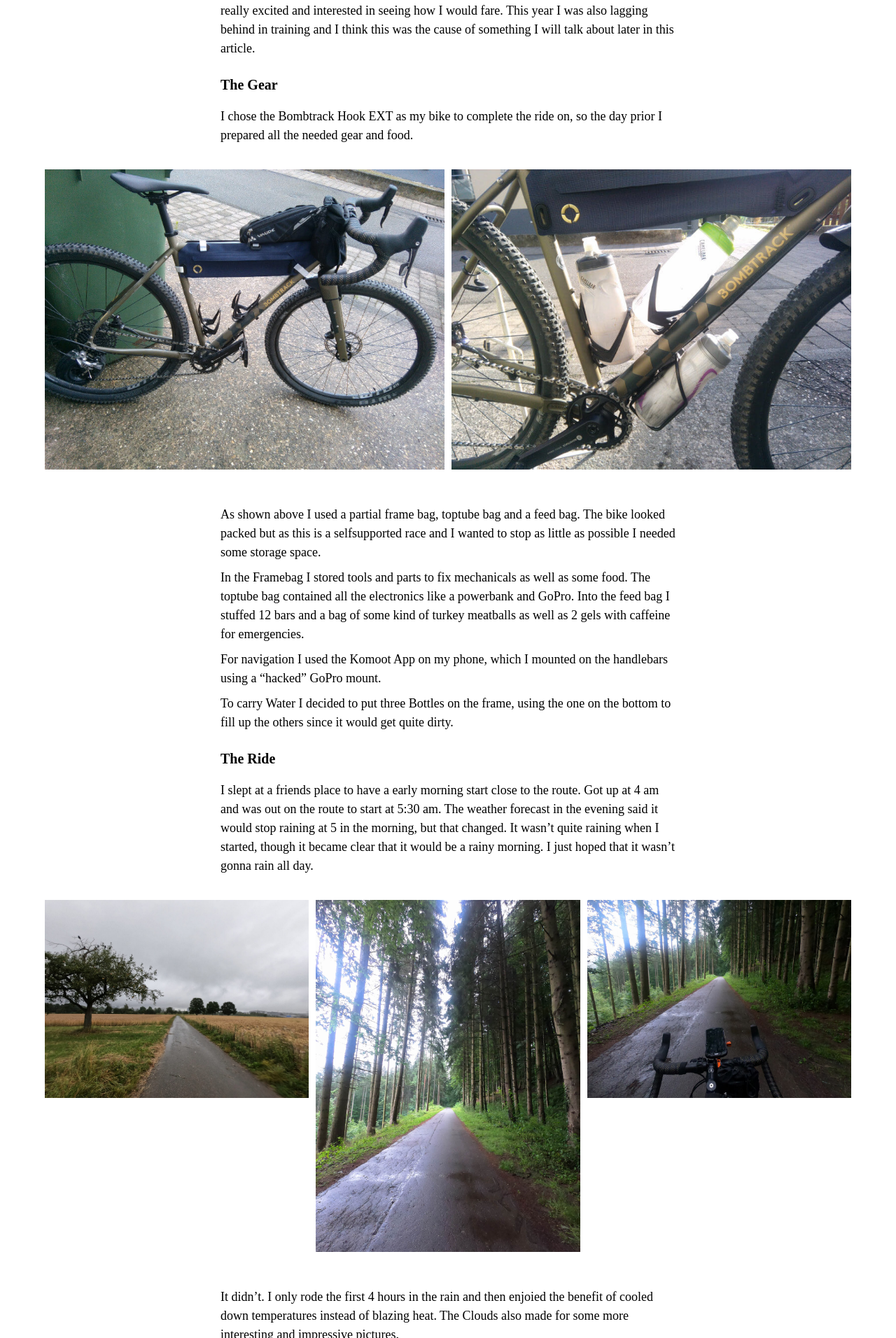
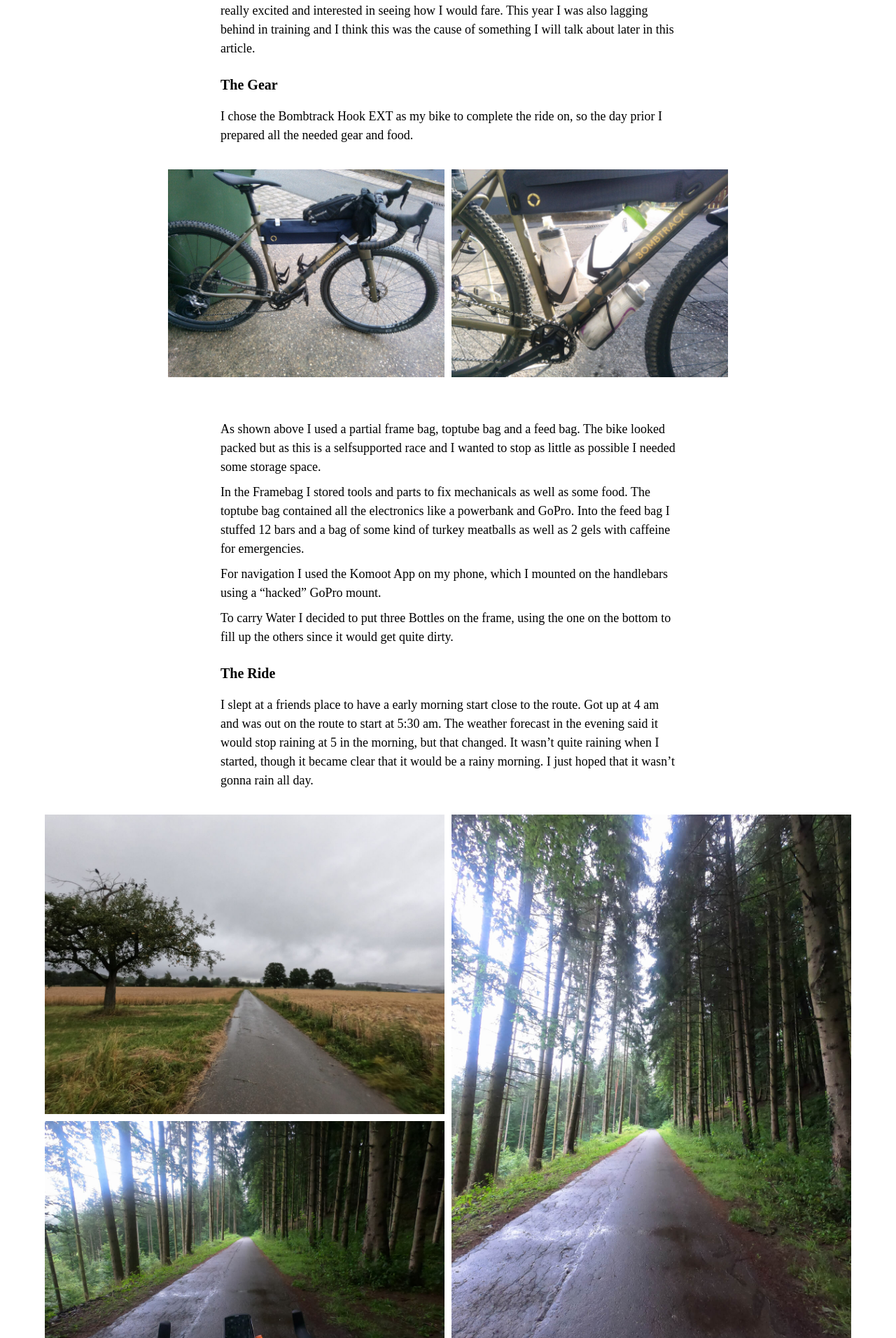
Before and after one commit to SebastianSlash/SebastianSlash.github.io, a Jekyll site: the page built from _posts/adventure/2020-07-21-riding-the-orbit360-BW.md, in a window 1280 px wide. Shown: the part 734-2646 px from the top of the page at 70% size. Built offline with Jekyll 4.4.1, drawn with Linux system fonts in a browser that asks for light colours; some web fonts are replaced.

Commit message:
added different gallery layouts

```diff
--- a/_includes/post-gallery.html
+++ b/_includes/post-gallery.html
@@ -1,13 +1,34 @@
-{% assign images = page.galleries[include.gallery] %}
+{% assign gallery = page.galleries[include.gallery] %}
 
 <div class="post-gallery">
 
-  {% assign class_no = 1 %}
 
-  {% for img in images %}
-      <img class="{{ "imgal_" | append: class_no }}" src="{{ page.img-dir }}{{ img.url }}" alt="{{ img.alt }}" loading="lazy">
-      {% assign class_no = class_no | plus: 1 %}
-
+  {% for part in gallery.parts %}
+    {% assign img_no = 1 %}
+    <div class="gallery {{ part.layout }}">
+      {% if part.layout == "left-portrait" %}
+        <div class="portrait">
+          <img class="img_1" src="{{ page.img-dir }}{{ part.images[0].url }}" alt="{{ part.images[0].alt }}" loading="lazy">
+        </div>
+        <div class="stacked">
+          <img class="img_2" src="{{ page.img-dir }}{{ part.images[1].url }}" alt="{{ part.images[1].alt }}" loading="lazy">
+          <img class="img_3" src="{{ page.img-dir }}{{ part.images[2].url }}" alt="{{ part.images[2].alt }}" loading="lazy">
+        </div>
+      {% elsif part.layout == "right-portrait" %}
+        <div class="stacked">
+          <img class="img_1" src="{{ page.img-dir }}{{ part.images[0].url }}" alt="{{ part.images[0].alt }}" loading="lazy">
+          <img class="img_2" src="{{ page.img-dir }}{{ part.images[1].url }}" alt="{{ part.images[1].alt }}" loading="lazy">
+        </div>
+        <div class="portrait">
+          <img class="img_3" src="{{ page.img-dir }}{{ part.images[2].url }}" alt="{{ part.images[2].alt }}" loading="lazy">
+        </div>
+      {% else %}
+        {% for img in part.images %}
+            <img class="{{ "img_" | append: img_no }}" src="{{ page.img-dir }}{{ img.url }}" alt="{{ img.alt }}" loading="lazy">
+            {% assign img_no = img_no | plus: 1 %}
+        {% endfor %}
+      {% endif %}
+    </div>
   {% endfor %}
 
 </div>
--- a/_posts/adventure/2020-07-21-riding-the-orbit360-BW.md
+++ b/_posts/adventure/2020-07-21-riding-the-orbit360-BW.md
@@ -9,25 +9,41 @@
 img-dir: /assets/images/posts/2020-07-21-riding-the-orbit360-BW/
 galleries:
   1:
-    - {url: 'bike_bags.jpg', alt: 'bike with bags'}
-    - {url: 'bottles.jpg', alt: 'bottles on bike'}
+    parts:
+      - layout: equal
+        images:
+          - {url: 'bike_bags.jpg', alt: 'bike with bags'}
+          - {url: 'bottles.jpg', alt: 'bottles on bike'}
   2:
-    - { url: 'orbit360bw_01.jpg', alt: 'boooh'}
-    - { url: 'orbit360bw_03.jpg', alt: 'boooh'}
-    - { url: 'orbit360bw_04.jpg', alt: 'boooh'}
+    parts:
+      - layout: right-portrait
+        images:
+          - { url: 'orbit360bw_01.jpg', alt: 'boooh'}
+          - { url: 'orbit360bw_04.jpg', alt: 'boooh'}
+          - { url: 'orbit360bw_03.jpg', alt: 'boooh'}
   3:
-    - { url: 'orbit360bw_05.jpg', alt: 'boooh'}
-    - { url: 'orbit360bw_07.jpg', alt: 'boooh'}
-    - { url: 'orbit360bw_09.jpg', alt: 'boooh'}
-    - { url: 'orbit360bw_10.jpg', alt: 'boooh'}
+    parts:
+      - layout: left-portrait
+        images:
+          - { url: 'orbit360bw_09.jpg', alt: 'boooh'}
+          - { url: 'orbit360bw_05.jpg', alt: 'boooh'}
+          - { url: 'orbit360bw_07.jpg', alt: 'boooh'}
+      - layout: landscape
+        images:
+          - { url: 'orbit360bw_10.jpg', alt: 'boooh'}
   4:
-    - { url: 'orbit360bw_12.jpg', alt: 'boooh'}
-    - { url: 'orbit360bw_11.jpg', alt: 'boooh'}
-    - { url: 'orbit360bw_13.jpg', alt: 'boooh'}
-    - { url: 'orbit360bw_14.jpg', alt: 'boooh'}
-    - { url: 'orbit360bw_15.jpg', alt: 'boooh'}
-    - { url: 'orbit360bw_16.jpg', alt: 'boooh'}
-    - { url: 'orbit360bw_17.jpg', alt: 'boooh'}
+    parts:
+      - layout: landscape
+        images:
+          - { url: 'orbit360bw_12.jpg', alt: 'boooh'}
+      - layout: equal
+        images:
+          - { url: 'orbit360bw_11.jpg', alt: 'boooh'}
+          - { url: 'orbit360bw_13.jpg', alt: 'boooh'}
+          - { url: 'orbit360bw_14.jpg', alt: 'boooh'}
+          - { url: 'orbit360bw_15.jpg', alt: 'boooh'}
+          - { url: 'orbit360bw_16.jpg', alt: 'boooh'}
+          - { url: 'orbit360bw_17.jpg', alt: 'boooh'}
 ---
 On Friday the 17th of July I set out to ride the Baden-Württemberg route from the [Orbit 360](https://orbit360.cc) Gravel series.<br>
 It is a course of 250 km and 4000 m of climbing. The longest ride I had done so far was 170 km in the flats and the most comparable 162 km with 2300 m of climbing. So I was really excited and interested in seeing how I would fare. This year I was also lagging behind in training and I think this was the cause of something I will talk about later in this article.<br>
--- a/_sass/blog.sass
+++ b/_sass/blog.sass
@@ -90,18 +90,49 @@
   padding: 0.5em 0 1.5em 0
   //following width adjusts the width of the gallery on the page. should probably be given with the photos or so
   max-width: 90vw
+.gallery
+  padding-bottom: 10px
   display: grid
   grid-template-columns: repeat(auto-fit, minmax(300px, 1fr))
   grid-gap: 10px
   img
     width: 100%
+.gallery
+  .stacked
+    display: grid
+    grid-template-rows: repeat(autofit, minmax(300px, 1fr))
+    grid-gap: 10px
+.gallery
+  .left-portrait,
+  .right-portrait
+    display: grid
+    grid-template-rows: minmax(300px, 1fr)
+.gallery.left-portrait,
+.gallery.right-portrait,
+.gallery.landscape
+  max-height: 100vh
 
-.imgal.portrait
-  grid-row: 1 / -3
-  align-self: stretch
 
-.imgal.landscape
-  grid-column: 1 / -1
+.gallery.left-portrait.portrait,
+.gallery.right-portrait.portrait,
+  img
+    max-height: 100vh
+// .gallery.left-portrait.img_1
+//   grid-row: 1 / 3
+//   grid-column: 1 / 2
+//   align-self: stretch
+// .gallery.left-portrait.img_2
+//   grid-row: 1 / 2
+//   grid-column: 2 / 3
+// .gallery.left-portrait.img_3
+//   grid-row: 2 / 3
+//   grid-column: 2 / 3
+// .gallery.right-portrait.img_3
+//   grid-row: 1 / -3
+//   align-self: stretch
+
+// .gallery.landscape.img_1
+//   grid-column: 1 / -1
 
 div[class^="language"]
   margin: 1em 0
```
